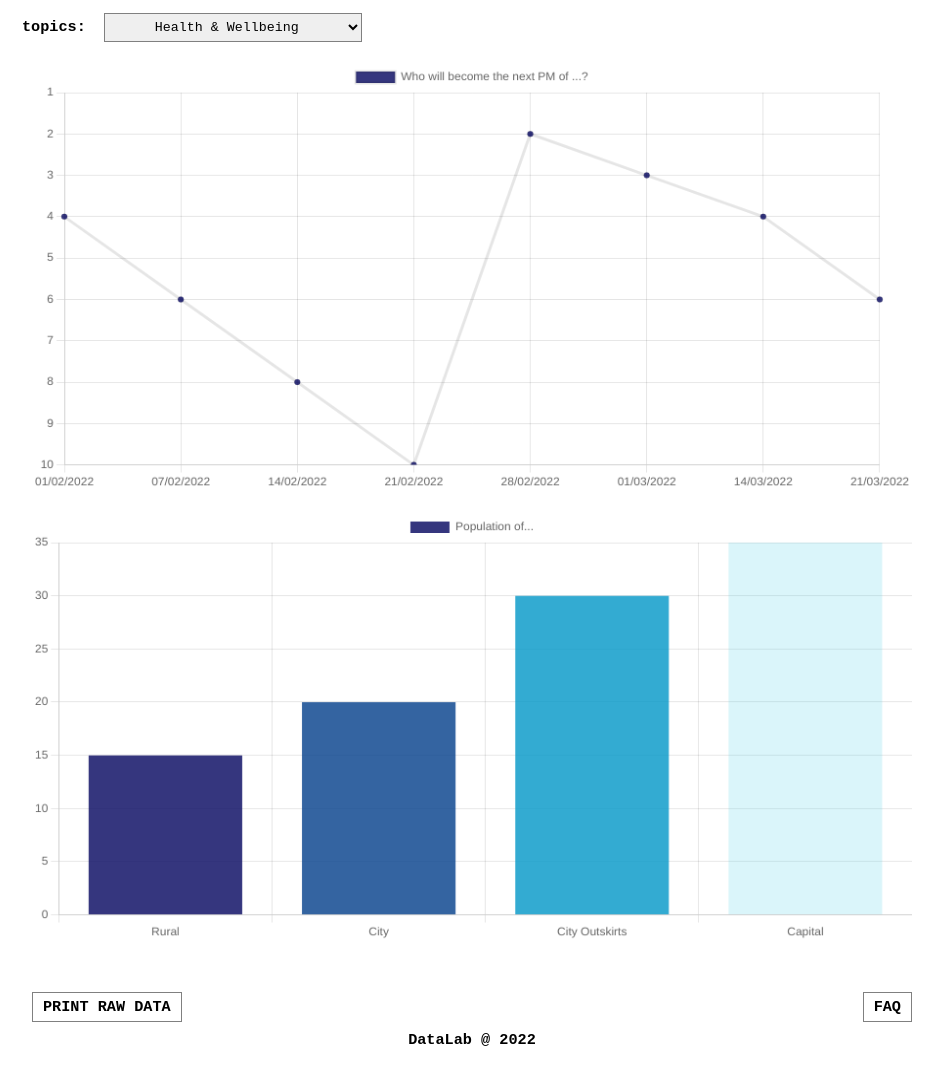
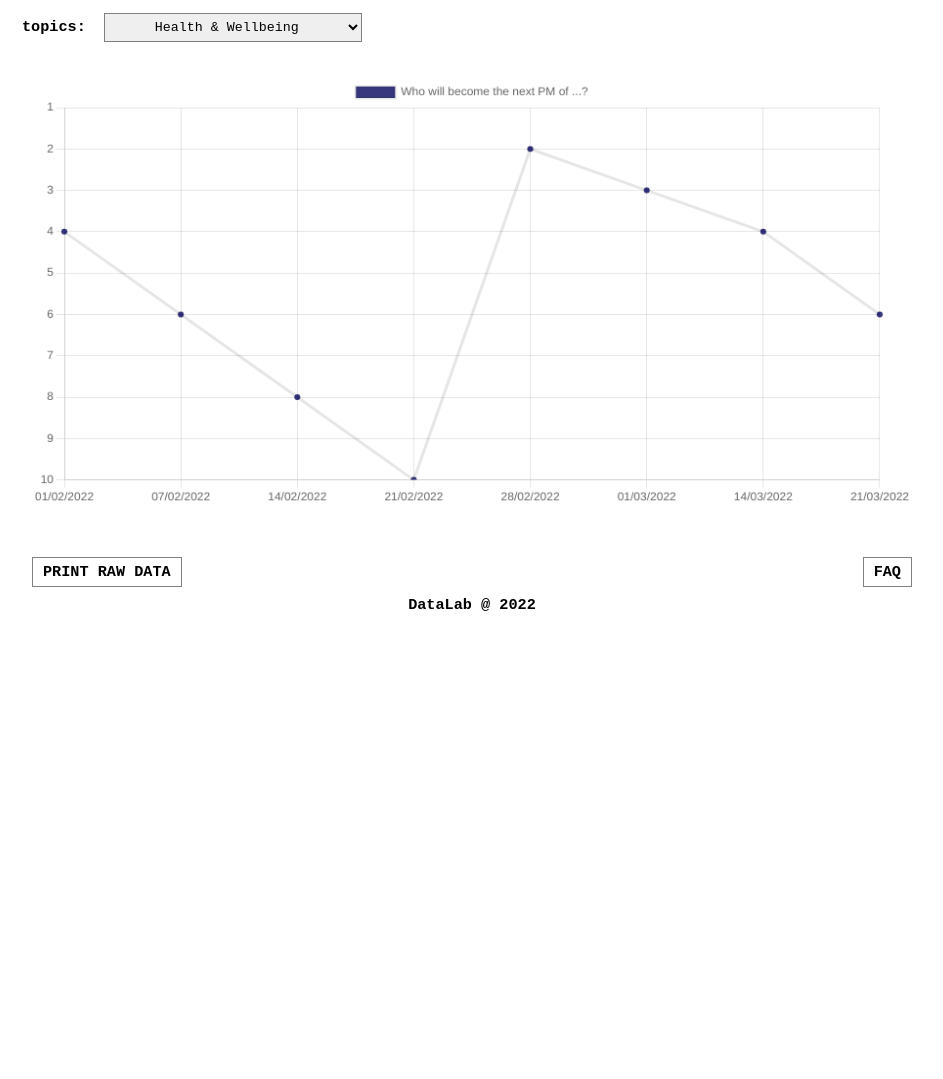
Before and after one commit to cgbl-90/australia_project, a website: page index.html in a window 1280 px wide. Shown: the part 222-1301 px from the top of the page, without its empty margins (168-1111 px from the left). After the commit the page ends 866 px from the top, so only its background shows below. Drawn offline with nearby package versions, Linux system fonts and the light colour scheme.

Commit message:
Summary
- Finished styles

```diff
--- a/index.html
+++ b/index.html
@@ -31,15 +31,13 @@
         </div>
     </header>
     <main id="reportToPrint">
-        <span id="source-box">
-            <h3>source:</h3>
-            <select name="source" id="chosen-source" value="gt">
-                <option value="gt">Google News</option>
-                <option value="tw">Twitter</option>
-            </select>
-        </span>
+        <h3>source:</h3>
+        <select name="source" id="chosen-source" value="gt">
+            <option value="gt">Google News</option>
+            <option value="tw">Twitter</option>
+        </select>
         <br />
-        <span id="topic-box">
+        <span id="gt-box">
             <h3>topics:</h3>
             <select name="topics" id="chosen-topic" value="hw">
                 <option value="hw">Health & Wellbeing</option>
@@ -50,9 +48,9 @@
                 <option value="ce">Civic Engagement</option>
                 <option value="re">Recreation & Entertainment</option>
             </select>
-            <canvas id="chartLine"></canvas>
         </span>
-        <canvas id="chartBar"></canvas>
+        <br />
+        <canvas id="chartLine"></canvas>
     </main>
     <footer>
         <div class="flex">
@@ -63,7 +61,7 @@
     </footer>
     <script src="node_modules/chart.js/dist/chart.js"></script>
     <script>
-        // Lines
+
         const chartLine = new Chart(document.getElementById('chartLine'), {
             data: {
                 datasets: [{
@@ -85,33 +83,6 @@
             }
         });
 
-        // Bar
-        const chartBar = new Chart(document.getElementById('chartBar'), {
-            data: {
-                datasets: [{
-                    type: 'bar',
-                    label: 'Population of...',
-                    backgroundColor: [
-                        'rgba(3, 4, 94, 0.8)',
-                        'rgba(2, 62, 138, 0.8)',
-                        'rgba(0, 150, 199, 0.8)',
-                        'rgba(72, 202, 228, 0.2)'
-                    ],
-                    data: [15, 20, 30, 35]
-                }],
-                labels: ['Rural', 'City', 'City Outskirts', 'Capital'],
-                options: {
-                    scales: {
-                        y: {
-                            max: 40,
-                            min: 0
-                        }
-                    }
-                }
-            }
-        });
-
-
     </script>
 </body>
 
--- a/src/style.css
+++ b/src/style.css
@@ -50,10 +50,10 @@ main {
     text-align: left;
 }
 
-.show {
-    visibility: visible;
+#gt-box {
+    display: block;
 }
 
 .hide {
-    visibility: hidden;
+    display: none;
 }
```
